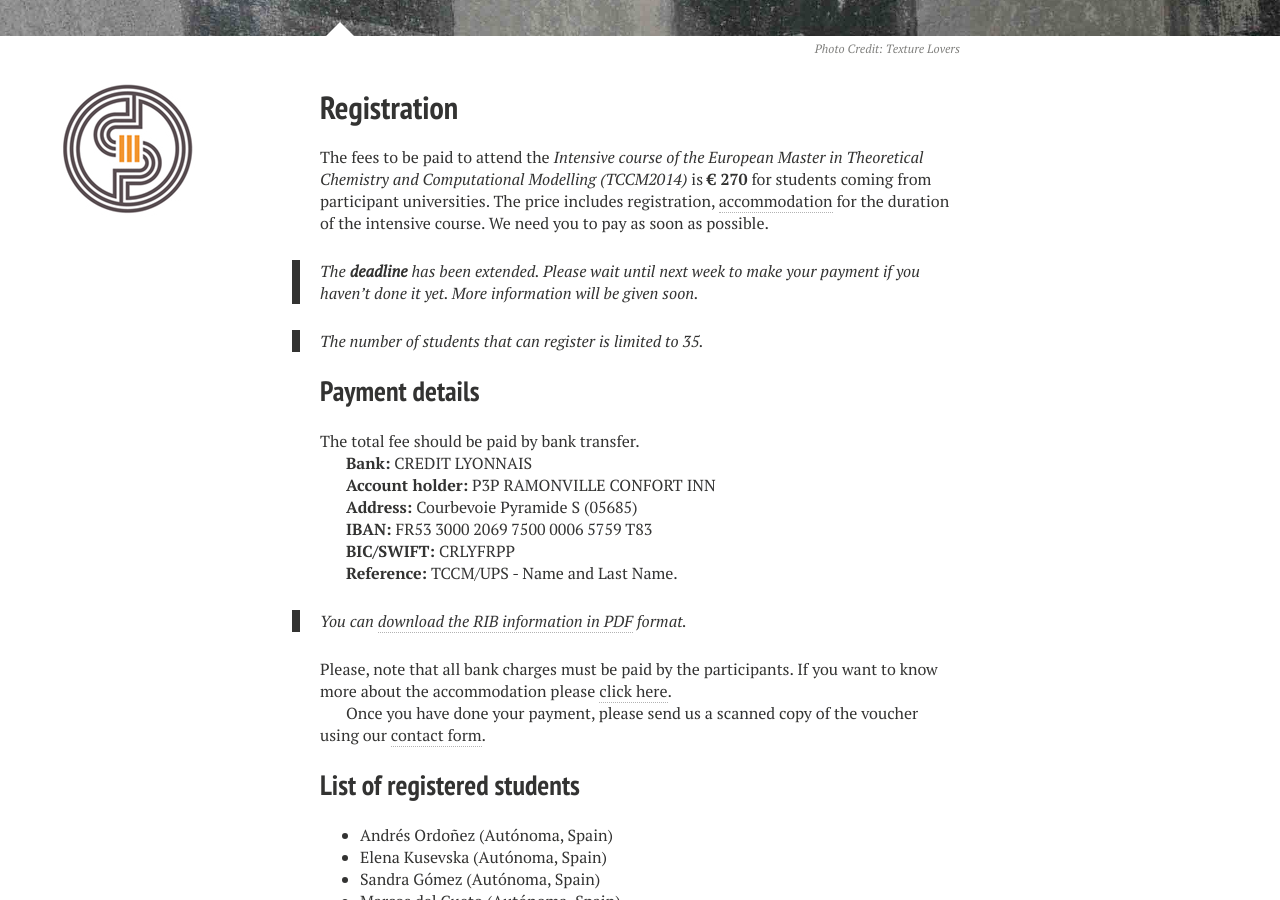
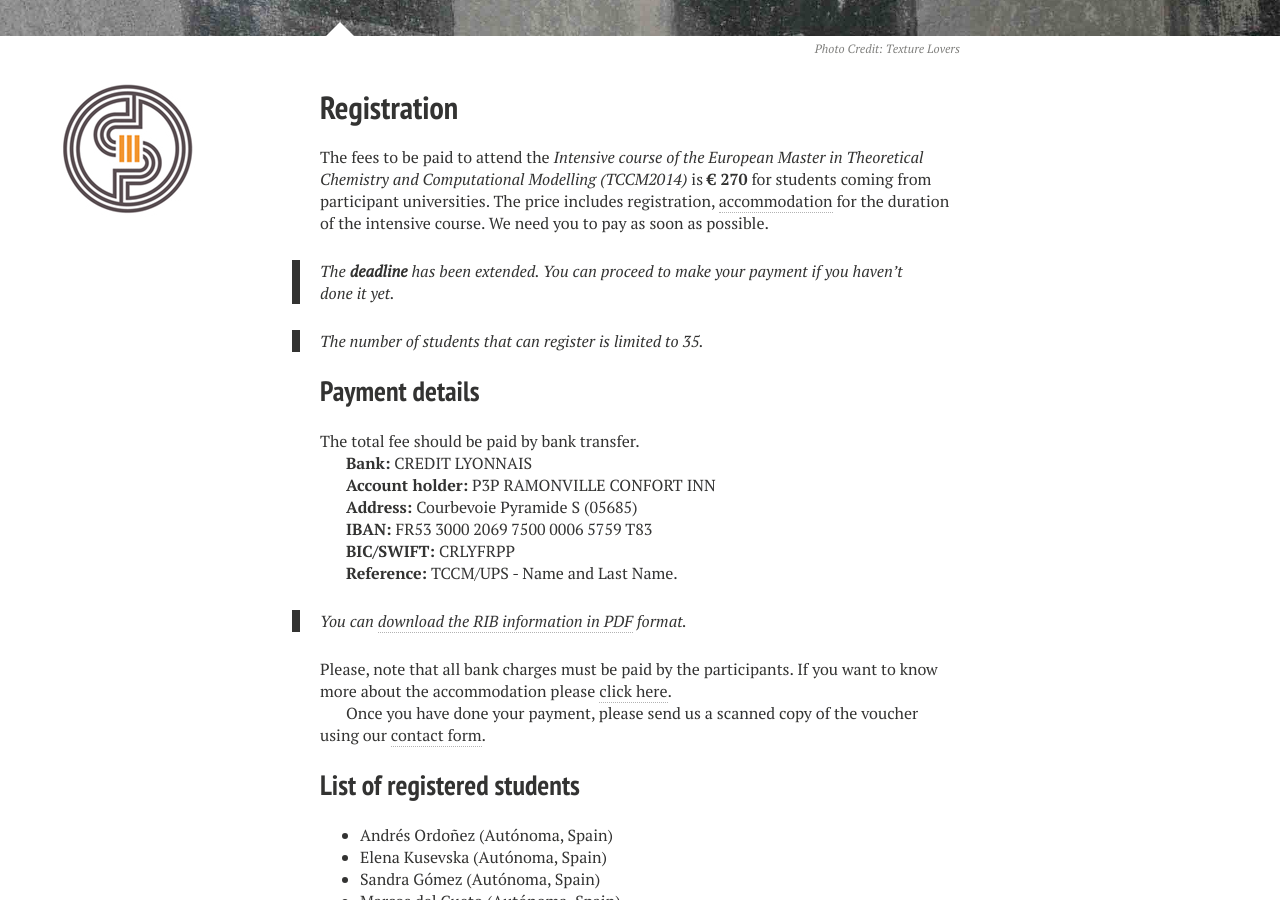
Before and after one commit to muammar/intcourse, a Jekyll site: the page built from registration/index.md, in a window 1280 px wide and 900 px high, scrolled down 352 px. Built offline with Jekyll 4.4.1, drawn with Linux system fonts in a browser that asks for light colours; nearby versions of some CDN libraries.

Commit message:
Payments opened

```diff
--- a/registration/index.md
+++ b/registration/index.md
@@ -17,8 +17,8 @@ students coming from participant universities. The price includes registration,
 [accommodation](../accommodation) for the duration of the intensive course.  We
 need you to pay as soon as possible.
 
->The **deadline** has been extended. Please wait until next week to make your
-payment if you haven't done it yet. More information will be given soon.
+>The **deadline** has been extended. You can proceed to make your payment if
+you haven't done it yet.
 
 > The number of students that can register is limited to 35.
 
```
